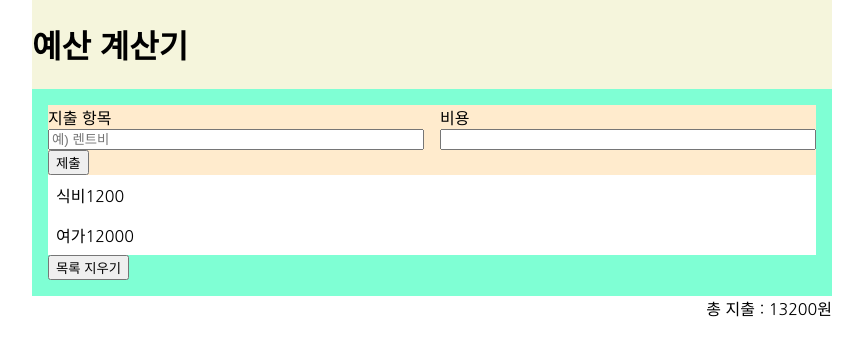
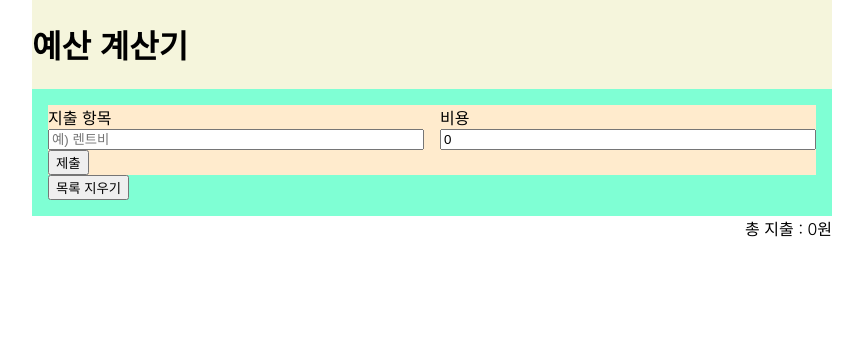
Before and after one commit to SJ70/Budget_Calculator, a React (Create React App) app: page / in a window 1280 px wide. Shown: the top 356 px of the page, without its empty margins (208-1071 px from the left). Built offline with nearby package versions, Linux system fonts and the light colour scheme.

Commit message:
feat: 지출 추가 기능 구현
- 최상단인 App.tsx에서 객체 배열에 대한 useState를 선언
  - 하위 컴포넌트들에게 해당 배열을 변경하는 메소드들을 위임

```diff
--- a/src/App.tsx
+++ b/src/App.tsx
@@ -1,19 +1,34 @@
-import React from 'react';
+import React, { useState } from 'react';
 import './App.css';
 import Title from './components/Title';
 import BudgetsContainerEl from './components/BudgetsContainerEl';
 import EntireAmountsEl from './components/EntireAmountsEl';
 import { Budget } from './class/Budget';
 
-const budgets: Budget[] = [];
-budgets.push(new Budget('식비', 1200));
-budgets.push(new Budget('여가', 12000));
+// const budgets: Budget[] = [];
+// budgets.push(new Budget('식비', 1200));
+// budgets.push(new Budget('여가', 12000));
 
 function App() {
+  const [budgets, setBudgets] = useState<Budget[]>([]);
+
+  const updateBudget = (id: number, budget: Budget) => {
+    const idx = budgets.map(budget => budget.id).indexOf(id);
+    const newBudgets = [...budgets];
+    newBudgets[idx] = budget;
+    setBudgets(newBudgets);
+  }
+
+  const addBudget = (budget: Budget) => {
+    const newBudgets = [...budgets];
+    newBudgets.push(budget);
+    setBudgets(newBudgets);
+  }
+
   return (
     <div className="App">
       <Title/>
-      <BudgetsContainerEl budgets={budgets}/>
+      <BudgetsContainerEl budgets={budgets} updateBudget={updateBudget} addBudget={addBudget}/>
       <EntireAmountsEl budgets={budgets}/>
     </div>
   );
--- a/src/components/BudgetsContainerEl.tsx
+++ b/src/components/BudgetsContainerEl.tsx
@@ -1,18 +1,23 @@
-import React from 'react';
+import React, { useState } from 'react';
 import InputsEl from './InputsEl';
 import BudgetsListEl from './BudgetsListEl';
 import './BudgetsContainerEl.css';
 import { Budget } from '../class/Budget';
 
-type Budgets = {
+type BudgetsContainerProps = {
     budgets: Budget[]
+    updateBudget: Function
+    addBudget: Function
 }
 
-const BudgetsContainerEl: React.FC<Budgets> = ({budgets}) => {
+const BudgetsContainerEl: React.FC<BudgetsContainerProps> = ({budgets, updateBudget, addBudget}) => {
+
+    const [selectedBudgetId, setSelectedBudgetId] = useState(null);
+
     return (
         <div className='budgets-container'>
-            <InputsEl></InputsEl>
-            <BudgetsListEl budgets={budgets}></BudgetsListEl>
+            <InputsEl selectedBudgetId={selectedBudgetId} setSelectedBudgetId={setSelectedBudgetId} updateBudget={updateBudget} addBudget={addBudget}/>
+            <BudgetsListEl budgets={budgets}/>
         </div>
     )
 }
--- a/src/components/InputsEl.tsx
+++ b/src/components/InputsEl.tsx
@@ -1,20 +1,49 @@
-import React from 'react';
+import React, { useState } from 'react';
 import './InputsEl.css';
+import { Budget } from '../class/Budget';
 
-const InputsEl: React.FC = () => {
+type BudgetFnProps = {
+    selectedBudgetId: number | null
+    setSelectedBudgetId: Function
+    updateBudget: Function
+    addBudget: Function
+}
+
+const InputsEl: React.FC<BudgetFnProps> = ({selectedBudgetId, setSelectedBudgetId, updateBudget, addBudget}) => {
+
+    const [title, setTitle] = useState("");
+    const [cost, setCost] = useState(0);
+
+
+    const handleTitleChange = (e: React.ChangeEvent<HTMLInputElement>) => {
+        setTitle(e.target.value);
+    }
+
+    const handleCostChange = (e: React.ChangeEvent<HTMLInputElement>) => {
+        setCost(Number(e.target.value));
+    }
+
+    const handleSubmit = () => {
+        const budget: Budget = new Budget(title, cost);
+        selectedBudgetId ? updateBudget(selectedBudgetId, budget) : addBudget(budget);
+        setSelectedBudgetId(null);
+        setTitle("");
+        setCost(0);
+    }
+
     return (
         <div className='inputs-container'>
             <div className='input-containers'>
                 <div className='input-container'>
                     <span>지출 항목</span>
-                    <input type='text' placeholder='예) 렌트비'></input>
+                    <input type='text' onChange={handleTitleChange} value={title} placeholder='예) 렌트비'></input>
                 </div>
                 <div className='input-container'>
                     <span>비용</span>
-                    <input type='number'></input>
+                    <input type='number' onChange={handleCostChange} value={cost}></input>
                 </div>
             </div>
-            <button type='submit'>제출</button>
+            <button type='submit' onClick={handleSubmit}>제출</button>
         </div>
     )
 }
```
